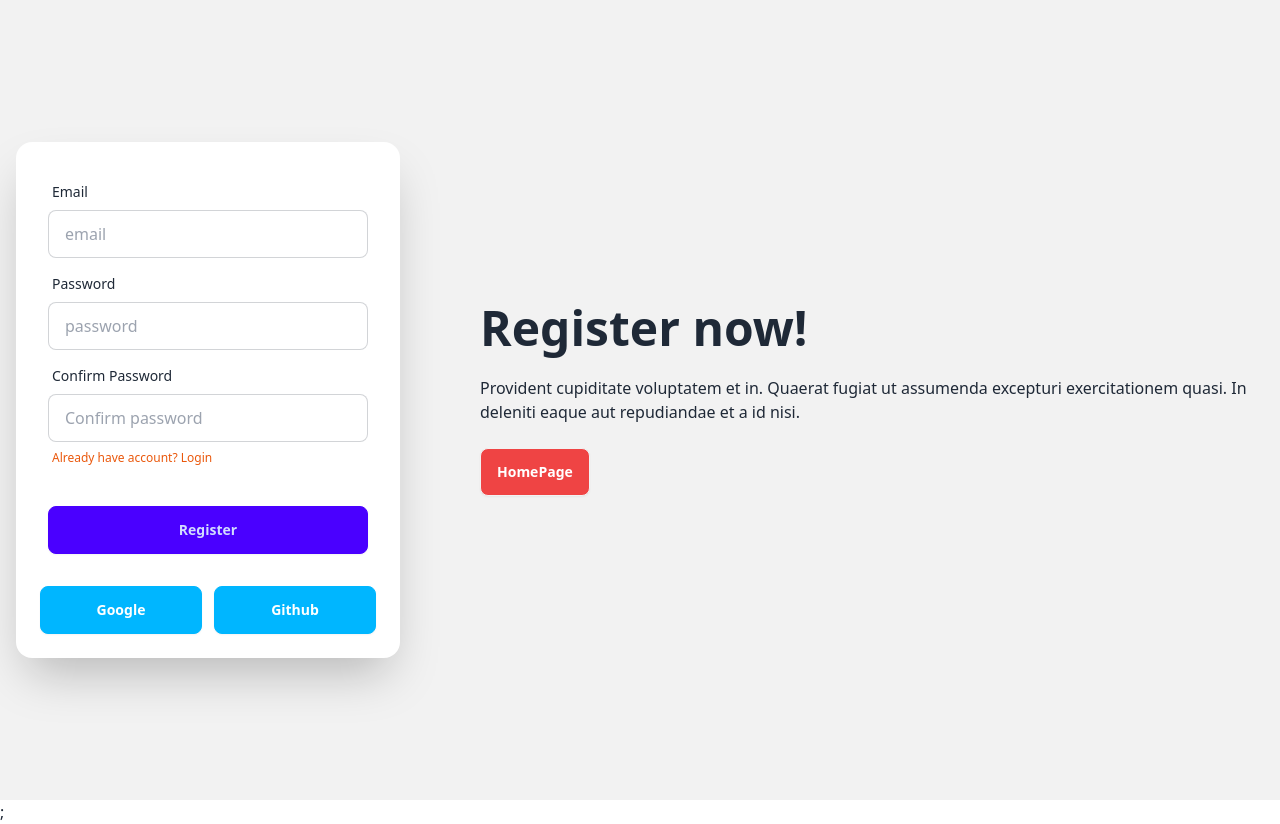
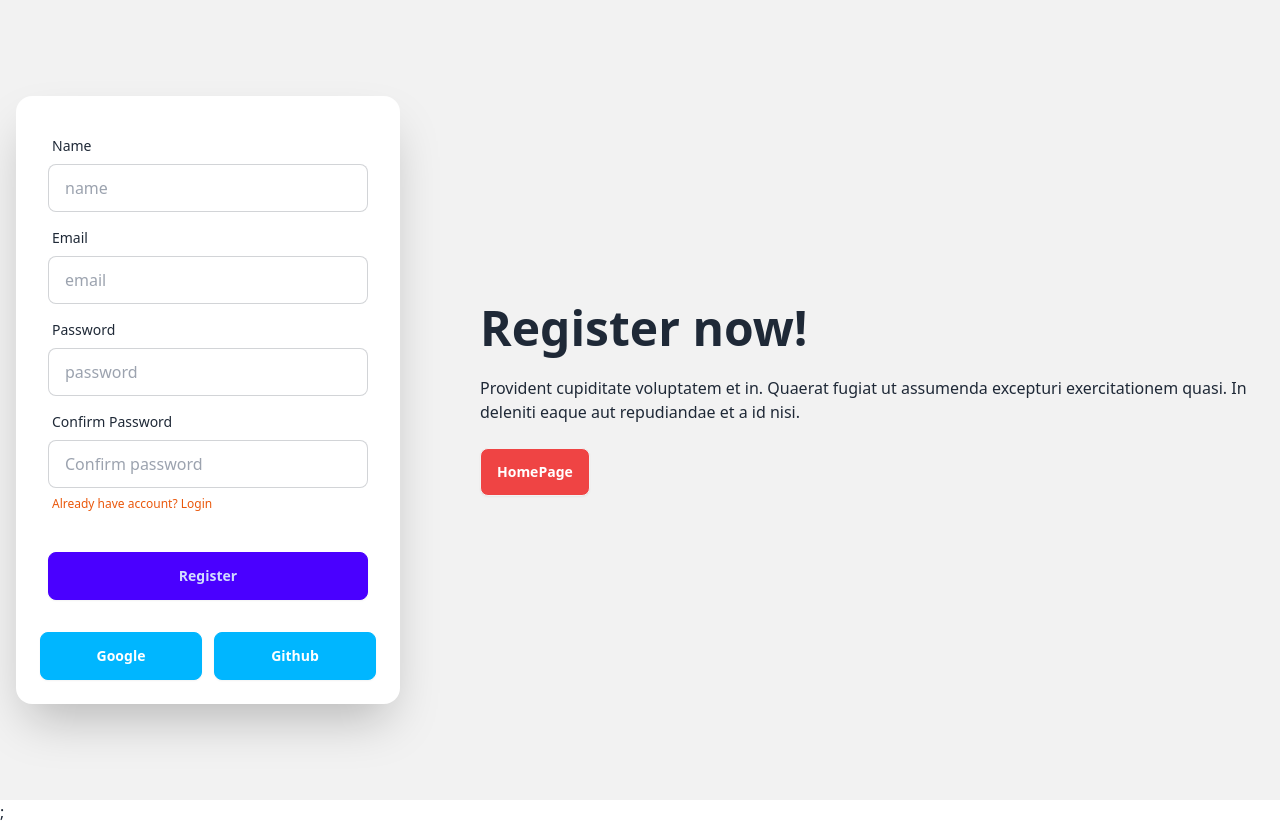
Before and after one commit to abuabddullah/tasterecipe, a React (Vite) app: page /register in a window 1280 px wide. Built offline with nearby package versions, Linux system fonts and the light colour scheme; no server answers.

Commit message:
socali login to db done

```diff
--- a/src/pages/Register.jsx
+++ b/src/pages/Register.jsx
@@ -84,6 +84,7 @@ import { auth } from "../../firebase.config";
 import SocialLogin from "../components/shared/SocialLogin";
 
 const Register = () => {
+  const [name, setName] = useState("");
   const [email, setEmail] = useState("");
   const [password, setPassword] = useState("");
   const [error, setError] = useState(null);
@@ -96,6 +97,21 @@ const Register = () => {
 
   useEffect(() => {
     if (userInfo) {
+      console.log(userInfo);
+      const userData = {
+        name,
+        email: userInfo?.email,
+        photo: userInfo?.photoURL,
+      };
+      fetch("http://localhost:5000/users", {
+        method: "POST",
+        body: JSON.stringify(userData),
+        headers: {
+          "Content-type": "application/json; charset=UTF-8",
+        },
+      })
+        .then((response) => response.json())
+        .then((data) => console.log(data));
       navigate("/");
     }
   }, [userInfo, navigate]);
@@ -129,6 +145,19 @@ const Register = () => {
         </div>
         <div className="card shrink-0 w-full max-w-sm shadow-2xl bg-base-100">
           <form onSubmit={handleRegisterSubmit} className="card-body">
+            <div className="form-control">
+              <label className="label">
+                <span className="label-text">Name</span>
+              </label>
+              <input
+                type="name"
+                placeholder="name"
+                className="input input-bordered"
+                required
+                value={name}
+                onChange={(e) => setName(e.target.value)}
+              />
+            </div>
             <div className="form-control">
               <label className="label">
                 <span className="label-text">Email</span>
```
Also changed, not shown: 1 other file (tests, documents, lock files or other folders).
